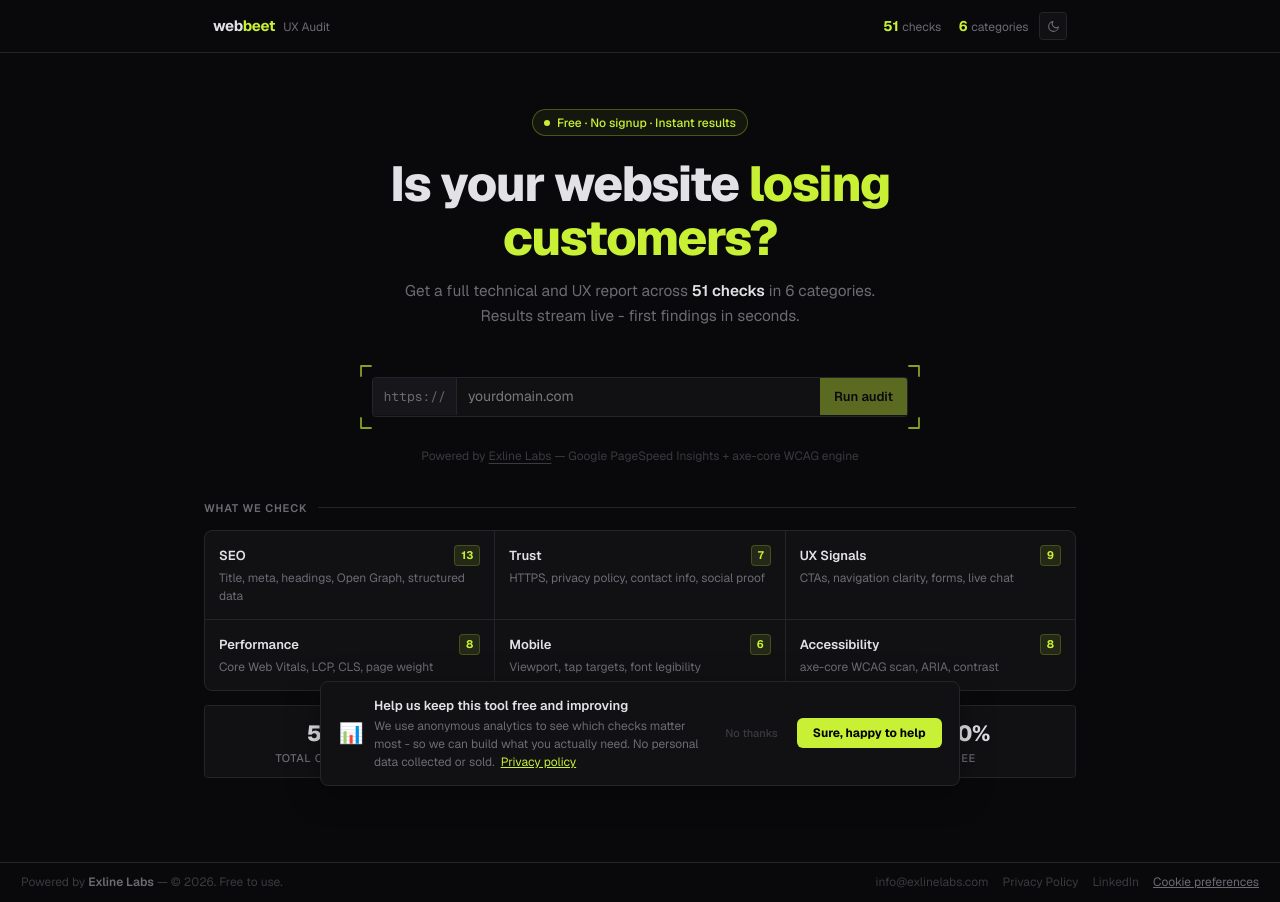
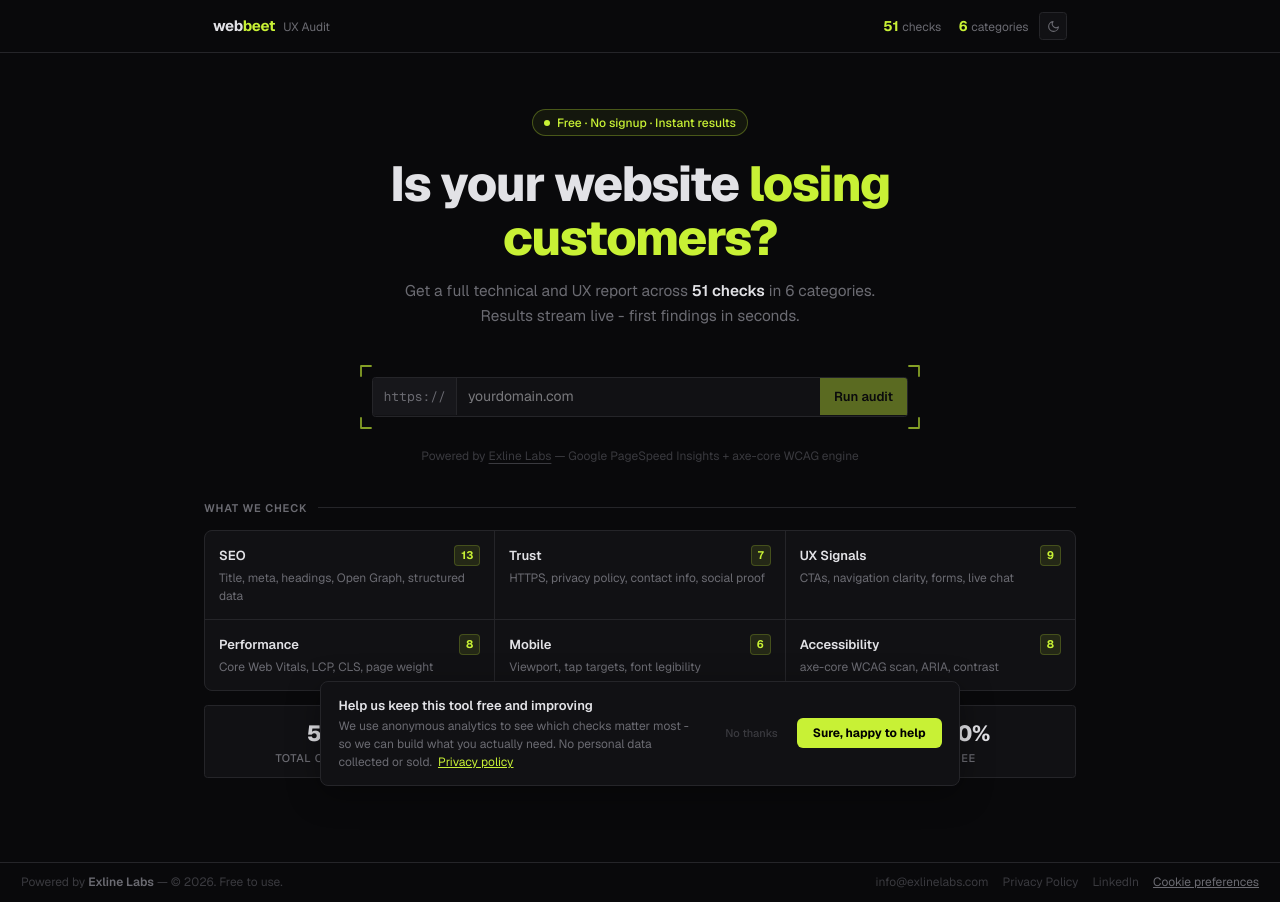
Before and after one commit to exlinelabs-next/uxaudittool, a Next.js app: page / in a window 1280 px wide. Built offline with nearby package versions, Linux system fonts and the light colour scheme; no server answers.

Commit message:
fix: remove emoji from cookie consent banner

```diff
--- a/components/CookieConsent.tsx
+++ b/components/CookieConsent.tsx
@@ -56,9 +56,6 @@ export function CookieConsent() {
           boxShadow: '0 8px 32px rgba(0,0,0,0.35)',
         }}
       >
-        {/* Icon */}
-        <span style={{ fontSize: 20, flexShrink: 0 }}>📊</span>
-
         {/* Text */}
         <div style={{ flex: 1, minWidth: 200 }}>
           <p style={{ fontSize: 13, fontWeight: 600, color: 'var(--wb-text)', margin: 0 }}>
```
